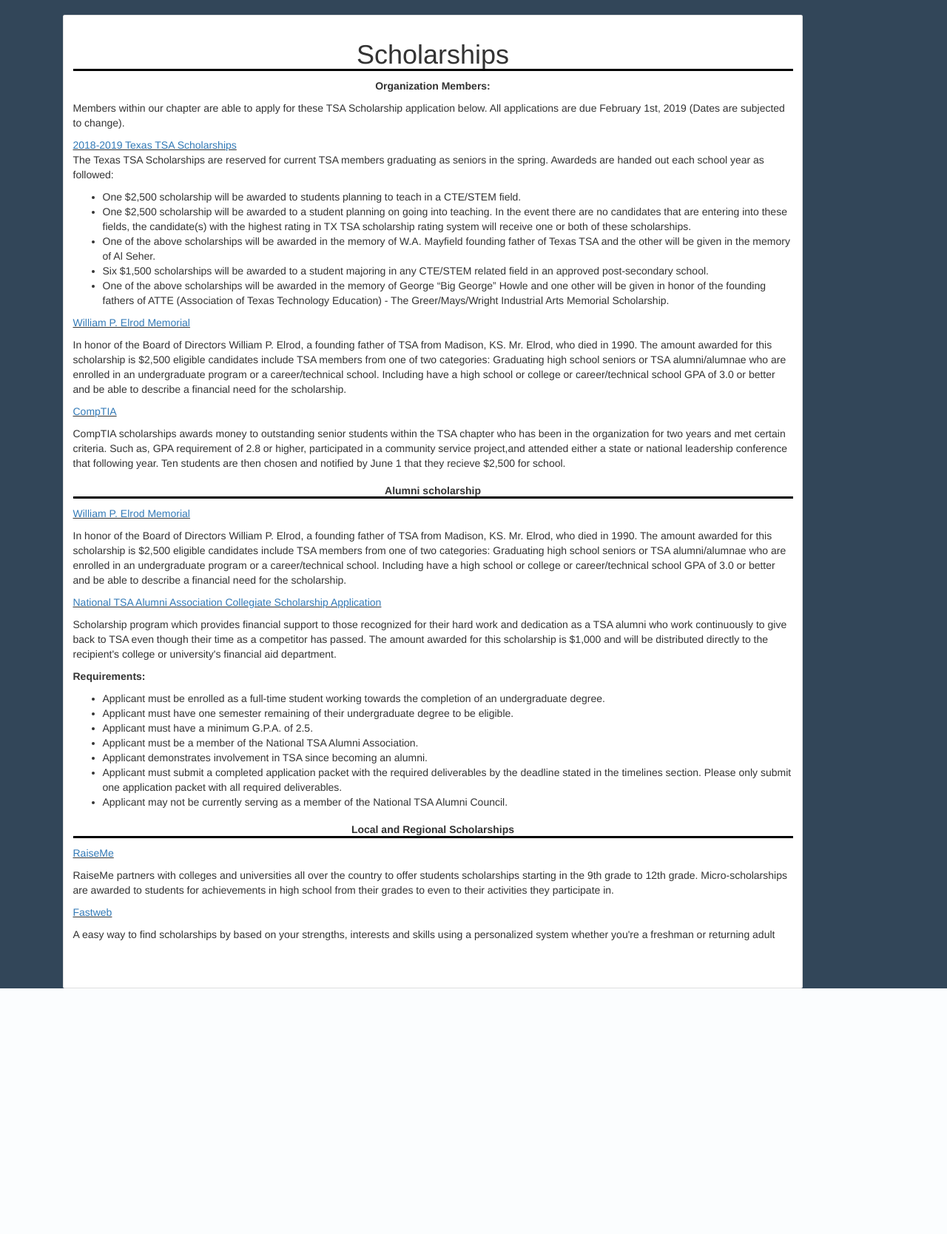
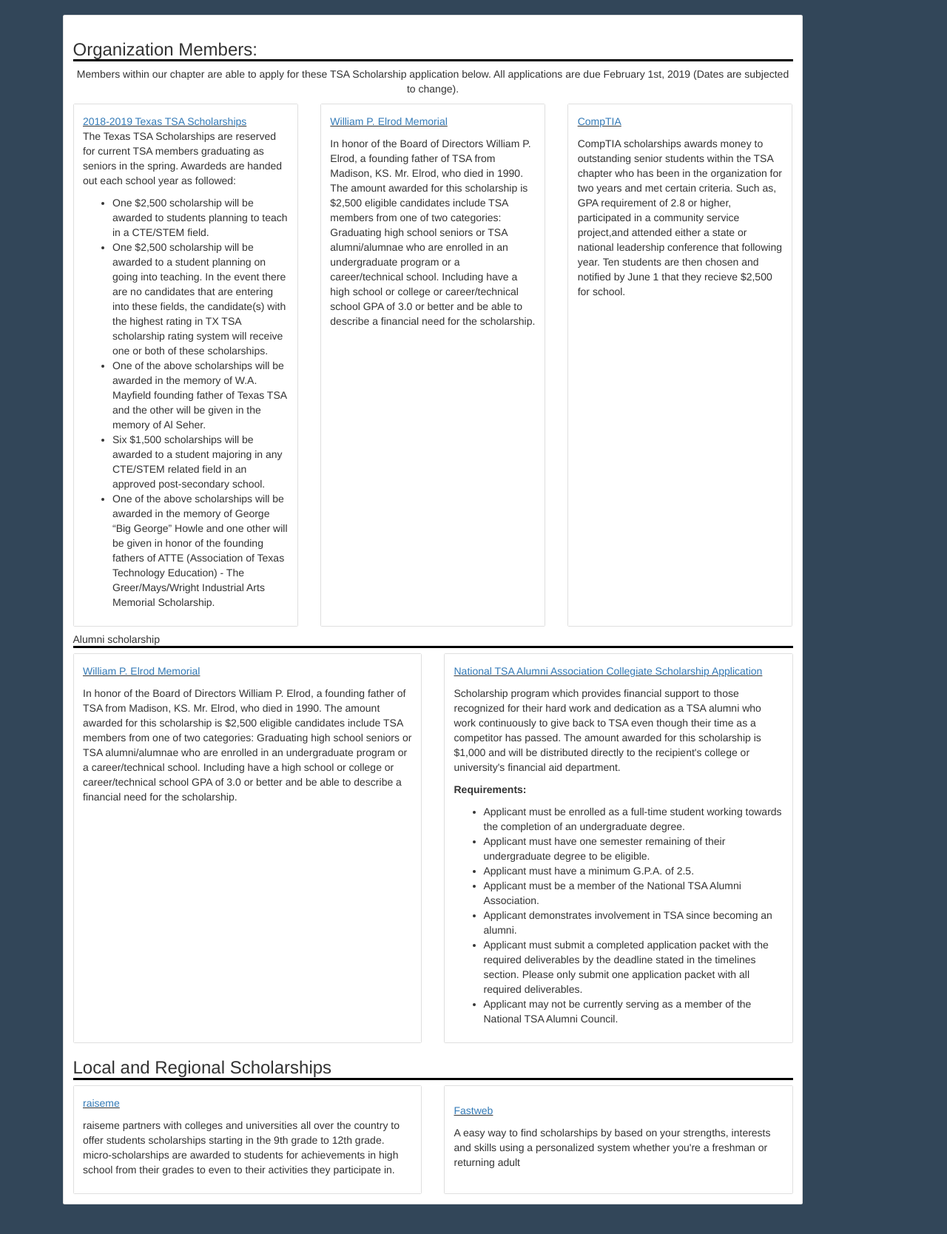
Before and after one commit to cdxker/TSAWebsite, a Flask app: page /scholarships in a window 1280 px wide. Shown: the part 62-1730 px from the top of the page at 74% size. Before the commit the page ends 1398 px from the top, so only its background shows below. Run offline with Flask 2, Linux system fonts and the light colour scheme; some libraries are stand-ins or nearby versions.

Commit message:
fixed scholarships and fixed format error

```diff
--- a/TSA/templates/scholarships.html
+++ b/TSA/templates/scholarships.html
@@ -4,12 +4,16 @@
 
 <div class="card" style="width: 100rem;">
   <div class="card-body">
-      <center><h1 class="card-title">Scholarships</h1></center>
-      <p class="card-text"><center><b>Organization Members:</b></center></p>
-        <p>Members within our chapter are able to apply for these TSA Scholarship application below.
+    <h3 class="card-title">Organization Members:</h3>
+    <p class="text-center">Members within our chapter are able to apply for these TSA Scholarship application below.
       All applications are due February 1st, 2019 (Dates are subjected to change).</p>
-        <u><a href="https://www.texastsa.org/wp-content/uploads/2018/12/scholarship-application2018_19.pdf
- ">2018-2019 Texas TSA Scholarships</a></u>
+
+    <div class="card-deck">
+      <div class="card">
+        <div class="card-body">
+          <u><a href="https://www.texastsa.org/wp-content/uploads/2018/12/scholarship-application2018_19.pdf">2018-2019
+              Texas
+              TSA Scholarships</a></u>
           <p>The Texas TSA Scholarships are reserved for current TSA members graduating as
             seniors in the spring. Awardeds are handed out each school year as followed:
             <ul>
@@ -30,58 +34,119 @@
                 Industrial Arts Memorial Scholarship.</li>
             </ul>
           </p>
-  <p><u><a href="https://tsaweb.org/resources/student-members/william-p.-elrod-scholarship">William P. Elrod Memorial </a></u></p>
-  <p>In honor of the Board of Directors William P. Elrod, a founding father of TSA from Madison, KS. Mr. Elrod, who died in 1990.
+        </div>
+      </div>
+      <div class="card">
+        <div class="card-body">
+          <p><u><a href="https://tsaweb.org/resources/student-members/william-p.-elrod-scholarship">William P. Elrod
+                Memorial
+              </a></u></p>
+          <p>In honor of the Board of Directors William P. Elrod, a founding father of TSA from Madison, KS. Mr. Elrod,
+            who
+            died in 1990.
             The amount awarded for this scholarship is $2,500 eligible candidates include TSA members from one of two
-    categories: Graduating high school seniors or TSA alumni/alumnae who are enrolled in an undergraduate program or a career/technical school.
-    Including have a high school or college or career/technical school GPA of 3.0 or better and be able to describe a
+            categories: Graduating high school seniors or TSA alumni/alumnae who are enrolled in an undergraduate
+            program or a
+            career/technical school.
+            Including have a high school or college or career/technical school GPA of 3.0 or better and be able to
+            describe a
             financial need for the scholarship.</p>
 
 
+        </div>
+      </div>
 
- <p><u><a href="https://tsaweb.org/resources/student-members/comptia-scholarships-for-future-technologists">CompTIA </a></u></p>
- <p>CompTIA scholarships awards money to outstanding senior students within the TSA chapter who has been in the organization for two years
-   and met certain criteria. Such as, GPA requirement of 2.8 or higher, participated in a community service project,and attended either a state
-   or national leadership conference that following year. Ten students are then chosen and notified by June 1 that they recieve $2,500 for school.</p>
+      <div class="card">
+        <div class="card-body">
+          <p><u><a
+                href="https://tsaweb.org/resources/student-members/comptia-scholarships-for-future-technologists">CompTIA
+              </a></u></p>
+          <p>CompTIA scholarships awards money to outstanding senior students within the TSA chapter who has been in the
+            organization for two years
+            and met certain criteria. Such as, GPA requirement of 2.8 or higher, participated in a community service
+            project,and attended either a state
+            or national leadership conference that following year. Ten students are then chosen and notified by June 1
+            that
+            they recieve $2,500 for school.</p>
           </ul>
-      <h1>
-        <center><h5 class="card-title"><b>Alumni scholarship</b></h5></center>
-      </h1>
-      <p><u><a href="https://tsaweb.org/resources/student-members/william-p.-elrod-scholarship">William P. Elrod Memorial </a></u></p>
-      <p>In honor of the Board of Directors William P. Elrod, a founding father of TSA from Madison, KS. Mr. Elrod, who died in 1990.
+
+        </div>
+      </div>
+    </div>
+    <h5 class="card-title">Alumni scholarship</h5>
+    <div class="card-deck">
+      <div class="card">
+        <div class="card-body">
+          <p><u><a href="https://tsaweb.org/resources/student-members/william-p.-elrod-scholarship">William P. Elrod
+                Memorial
+              </a></u></p>
+          <p>In honor of the Board of Directors William P. Elrod, a founding father of TSA from Madison, KS. Mr. Elrod,
+            who
+            died in 1990.
             The amount awarded for this scholarship is $2,500 eligible candidates include TSA members from one of two
-        categories: Graduating high school seniors or TSA alumni/alumnae who are enrolled in an undergraduate program or a career/technical school.
-        Including have a high school or college or career/technical school GPA of 3.0 or better and be able to describe a
+            categories: Graduating high school seniors or TSA alumni/alumnae who are enrolled in an undergraduate
+            program or a
+            career/technical school.
+            Including have a high school or college or career/technical school GPA of 3.0 or better and be able to
+            describe a
             financial need for the scholarship.</p>
-      <p><u><a href="https://tsaweb.org/resources/information/alumni-scholarship">National TSA Alumni Association Collegiate Scholarship Application</a></u></p>
-      <p>Scholarship program which provides financial support to those recognized for their hard work and dedication as a TSA alumni who work continuously to give back to
-        TSA even though their time as a competitor has passed. The amount awarded for this scholarship is $1,000 and will be distributed directly to the recipient's college
+
+        </div>
+      </div>
+      <div class="card">
+        <div class="card-body">
+          <p><u><a href="https://tsaweb.org/resources/information/alumni-scholarship">National TSA Alumni Association
+                Collegiate Scholarship Application</a></u></p>
+          <p>Scholarship program which provides financial support to those recognized for their hard work and dedication
+            as a
+            TSA alumni who work continuously to give back to
+            TSA even though their time as a competitor has passed. The amount awarded for this scholarship is $1,000 and
+            will
+            be distributed directly to the recipient's college
             or university's financial aid department.</p>
-      <b><p>Requirements:</p></b>
+          <b>
+            <p>Requirements:</p>
+          </b>
           <ul>
-          <li>Applicant must be enrolled as a full-time student working towards the completion of an undergraduate degree.
+            <li>Applicant must be enrolled as a full-time student working towards the completion of an undergraduate
+              degree.
             <li>Applicant must have one semester remaining of their undergraduate degree to be eligible.</li>
             <li>Applicant must have a minimum G.P.A. of 2.5.</li>
             <li>Applicant must be a member of the National TSA Alumni Association.</li>
             <li>Applicant demonstrates involvement in TSA since becoming an alumni.</li>
-          <li>Applicant must submit a completed application packet with the required deliverables by the deadline stated in the timelines section.
+            <li>Applicant must submit a completed application packet with the required deliverables by the deadline
+              stated in
+              the timelines section.
               Please only submit one application packet with all required deliverables.</li>
             <li>Applicant may not be currently serving as a member of the National TSA Alumni Council.</li>
-
           </ul>
 
-        <h1>
-              <center><h5 class="card-title"><b>Local and Regional Scholarships</b></h5></center>
-        </h1>
-        <p><u><a href="https://www.raise.me/">RaiseMe</a></u></p>
-        <p>RaiseMe partners with colleges and universities all over the country to offer students scholarships starting in the 9th grade to 12th grade.
-          Micro-scholarships are awarded to students for achievements in high school from their grades to even to their activities they participate in.</p>
+        </div>
+      </div>
+    </div>
+    <h3 class="card-title">Local and Regional Scholarships</h3>
+    <div class="card-deck">
+      <div class="card">
+        <div class="card-body">
+          <p><u><a href="https://www.raise.me/">raiseme</a></u></p>
+          <p>raiseme partners with colleges and universities all over the country to offer students scholarships
+            starting in
+            the 9th grade to 12th grade.
+            micro-scholarships are awarded to students for achievements in high school from their grades to even to
+            their
+            activities they participate in.</p>
+        </div>
+      </div>
+      <div class="card">
+        <div class="card-body">
           <p class="card-text">
             <p><u><a href="https://www.fastweb.com/">Fastweb</a></u></p>
-        <P>A easy way to find scholarships by based on your strengths, interests and skills using a personalized system
-          whether you're a  freshman or returning adult</P>
-
+            <P>A easy way to find scholarships by based on your strengths, interests and skills using a personalized
+              system
+              whether you're a freshman or returning adult</P>
           </p>
-
-<p class="card-text"></p>
-{% endblock %}
+        </div>
+      </div>
+    </div>
+  </div>
+</div> {% endblock %}
```
Also changed, not shown: TSA/templates/graphicsclasses.html (+5 -6 lines). Lines whose indentation alone changed are shown as unchanged.
